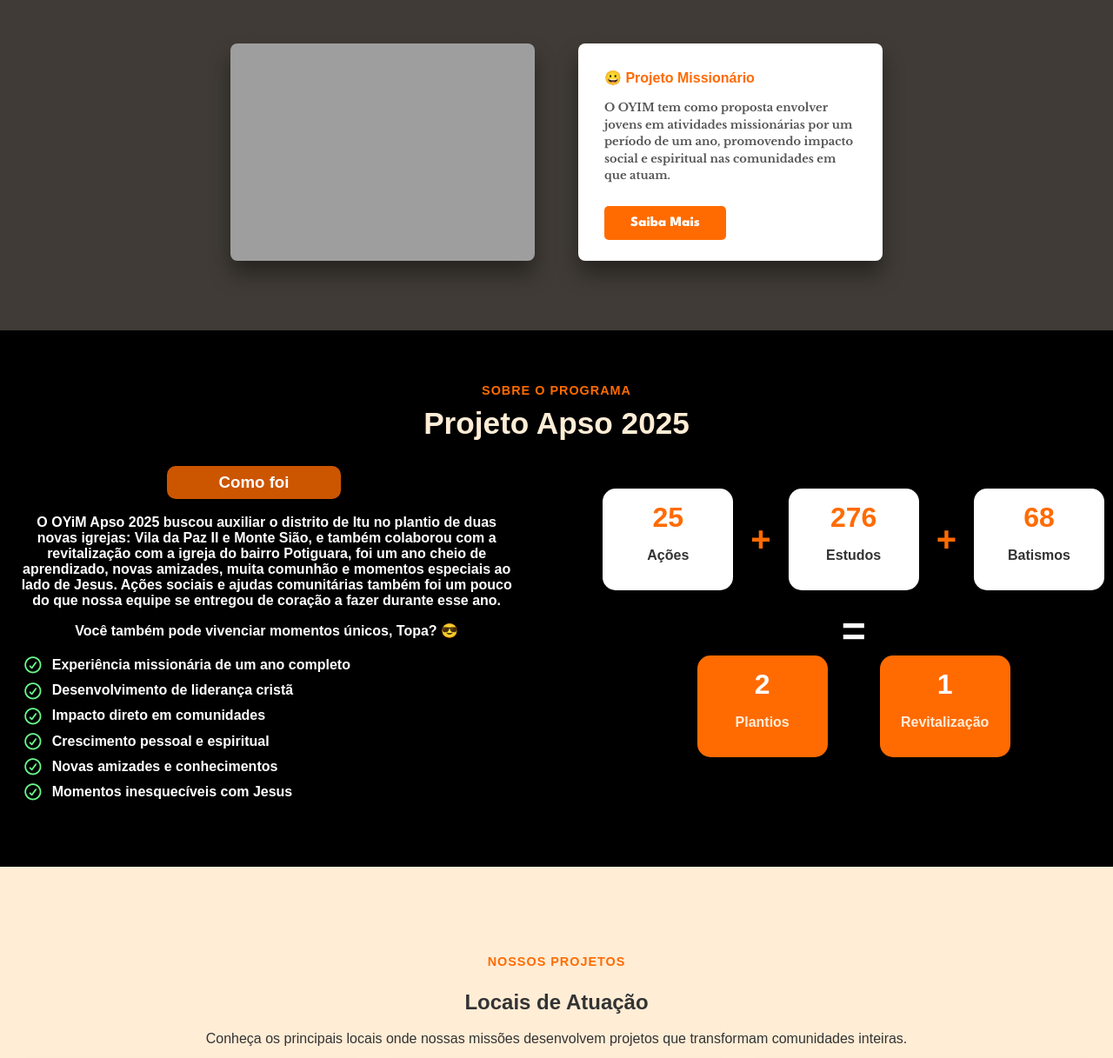
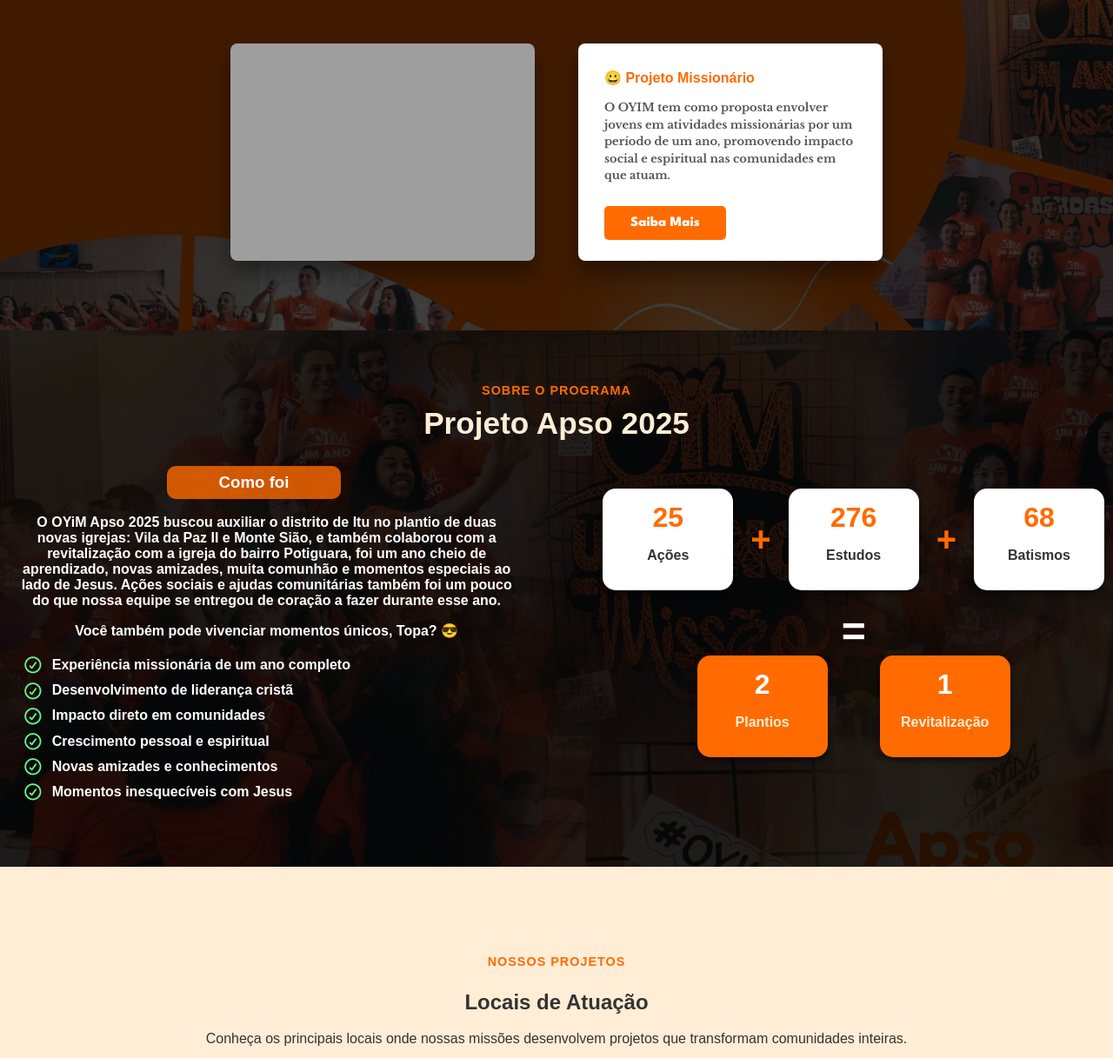
Before and after one commit to lmr199/OYiM, a plain HTML site: page index.html in a window 1280 px wide. Shown: the part 240-1457 px from the top of the page at 87% size. Drawn offline with nearby package versions, Linux system fonts and the light colour scheme; the site is published under a folder, as on GitHub Pages, so addresses that start at the root find nothing.

Commit message:
Update style.css

```diff
--- a/src/style.css/style.css
+++ b/src/style.css/style.css
@@ -211,7 +211,7 @@ header {
     text-align: center;
     position: relative;
     overflow: hidden;
-    background: url('/src/images/Fundo.jpg') no-repeat center center/cover;
+    background: url('../images/Fundo.jpg') no-repeat center center/cover;
 }
 
 .hero-background-overlay {
@@ -349,7 +349,7 @@ header {
     content: "";
     position: absolute;
     inset: 0;
-    background: url('/src/images/Fundooyimapso.jpg') center center/cover no-repeat;
+    background: url('../images/Fundooyimapso.jpg') center center/cover no-repeat;
     opacity: 0.15;
     z-index: 1;
     pointer-events: none;
@@ -1570,4 +1570,5 @@ header {
         height: 60px;
         position: relative;
     }
-}
+
+}
```
